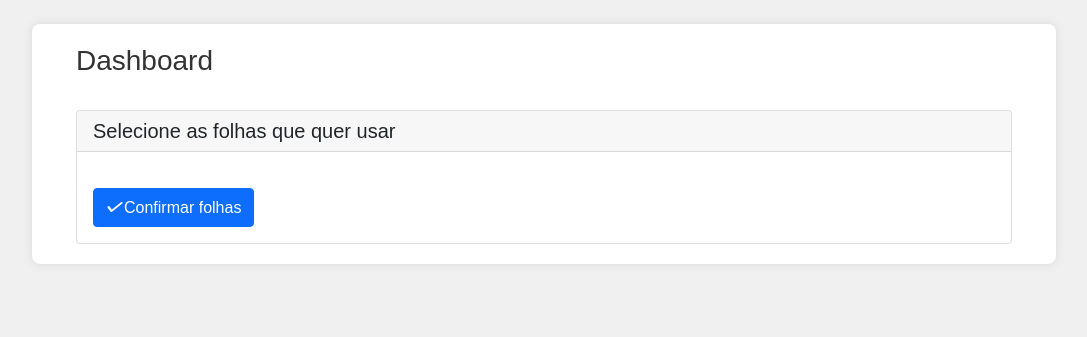
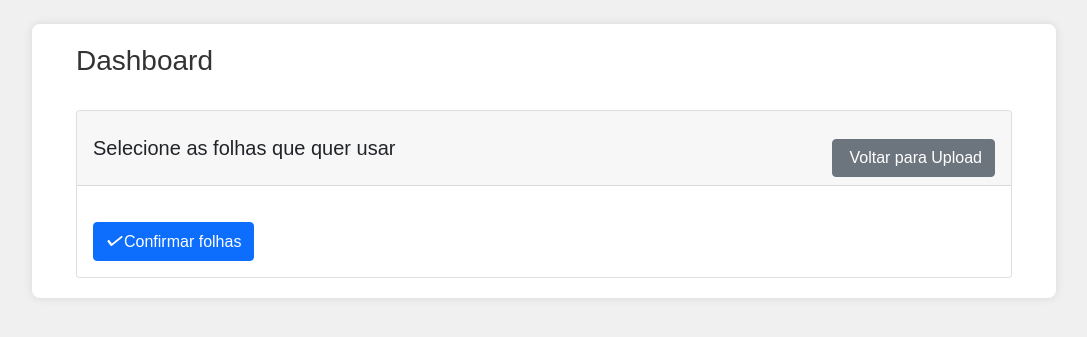
Before and after one commit to 43VG/PAP, a Flask app: template app/templates/dashboard.html in a window 1280 px wide. Shown: the part 97-434 px from the top of the page, without its empty margins (96-1183 px from the left). Run offline with Flask 3, Linux system fonts and the light colour scheme; the template is opened without the code that fills it: most values are stand-ins (such as "Sample title", 1, 10 or a date in 2020).

Commit message:
Botão para voltar

```diff
--- a/app/templates/dashboard.html
+++ b/app/templates/dashboard.html
@@ -18,8 +18,13 @@
     {% if preview_html %}
         <!-- Mostra a tabela de preview -->
         <div class="card mb-4">
-            <div class="card-header">
+            <div class="card-header d-flex justify-content-between align-items-center">
                 <h3 class="h5 mb-0">Preview dos dados selecionados</h3>
+                <form action="{{ url_for('rotas.voltar_selecao_folhas') }}" method="post" class="d-inline">
+                    <button type="submit" class="btn btn-secondary">
+                        <i class="icone-voltar margem-dir-1"></i>Voltar para Seleção de Folhas
+                    </button>
+                </form>
             </div>
             <div class="card-body">
                 <div class="table-responsive">
@@ -157,8 +162,13 @@
 
     {% elif folhas_por_ficheiro %}
         <div class="card">
-            <div class="card-header">
+            <div class="card-header d-flex justify-content-between align-items-center">
                 <h3 class="h5 mb-0">Selecione as folhas que quer usar</h3>
+                <form action="{{ url_for('rotas.voltar_upload') }}" method="post" class="d-inline">
+                    <button type="submit" class="btn btn-secondary">
+                        <i class="icone-voltar margem-dir-1"></i>Voltar para Upload
+                    </button>
+                </form>
             </div>
             <div class="card-body">
                 <form action="{{ url_for('rotas.selecionar_folhas') }}" method="post">
```
Also changed, not shown: app/routes.py (+33 -0 lines), graficos_temp/Barras_1.json (added, +1 -0 lines), 2 other files.
